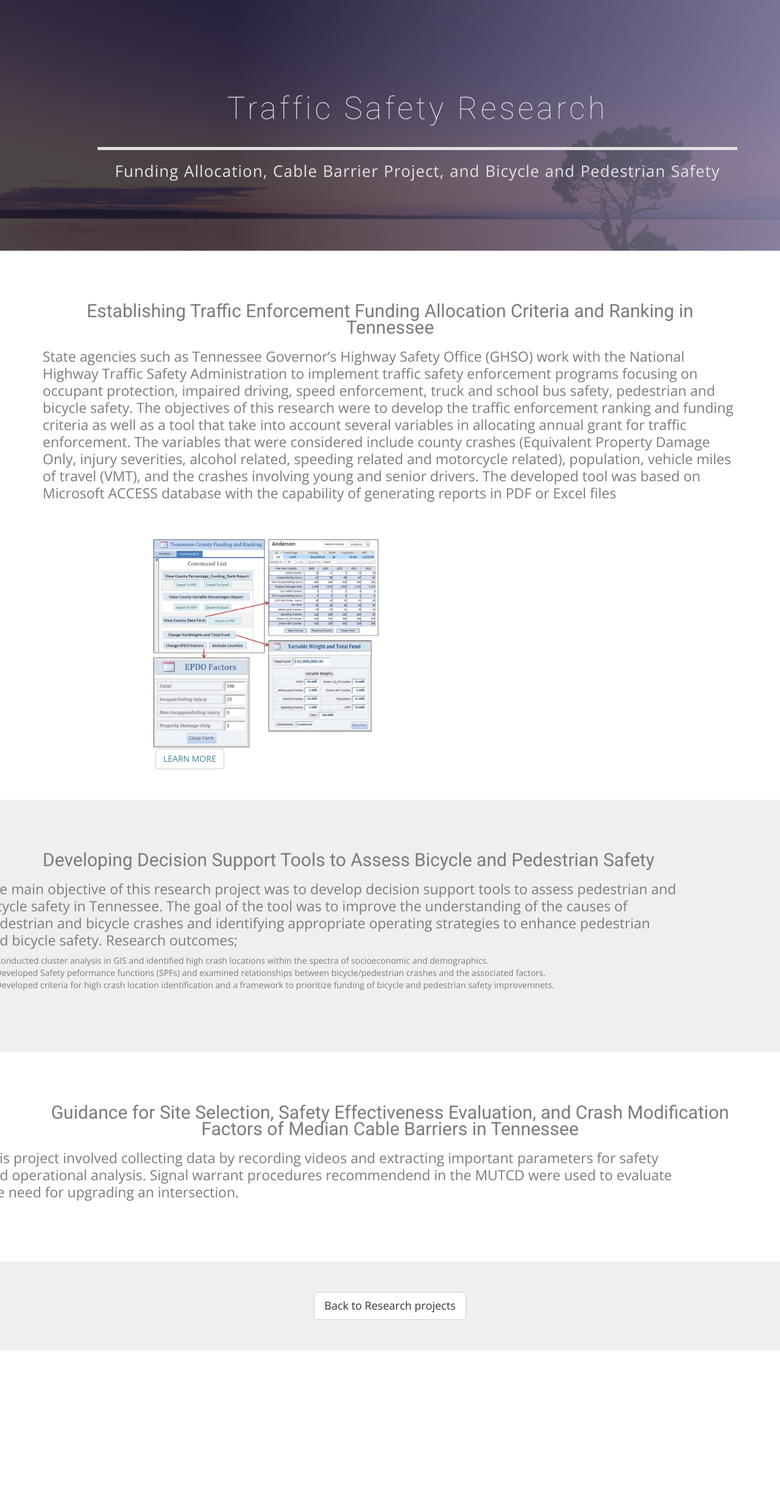
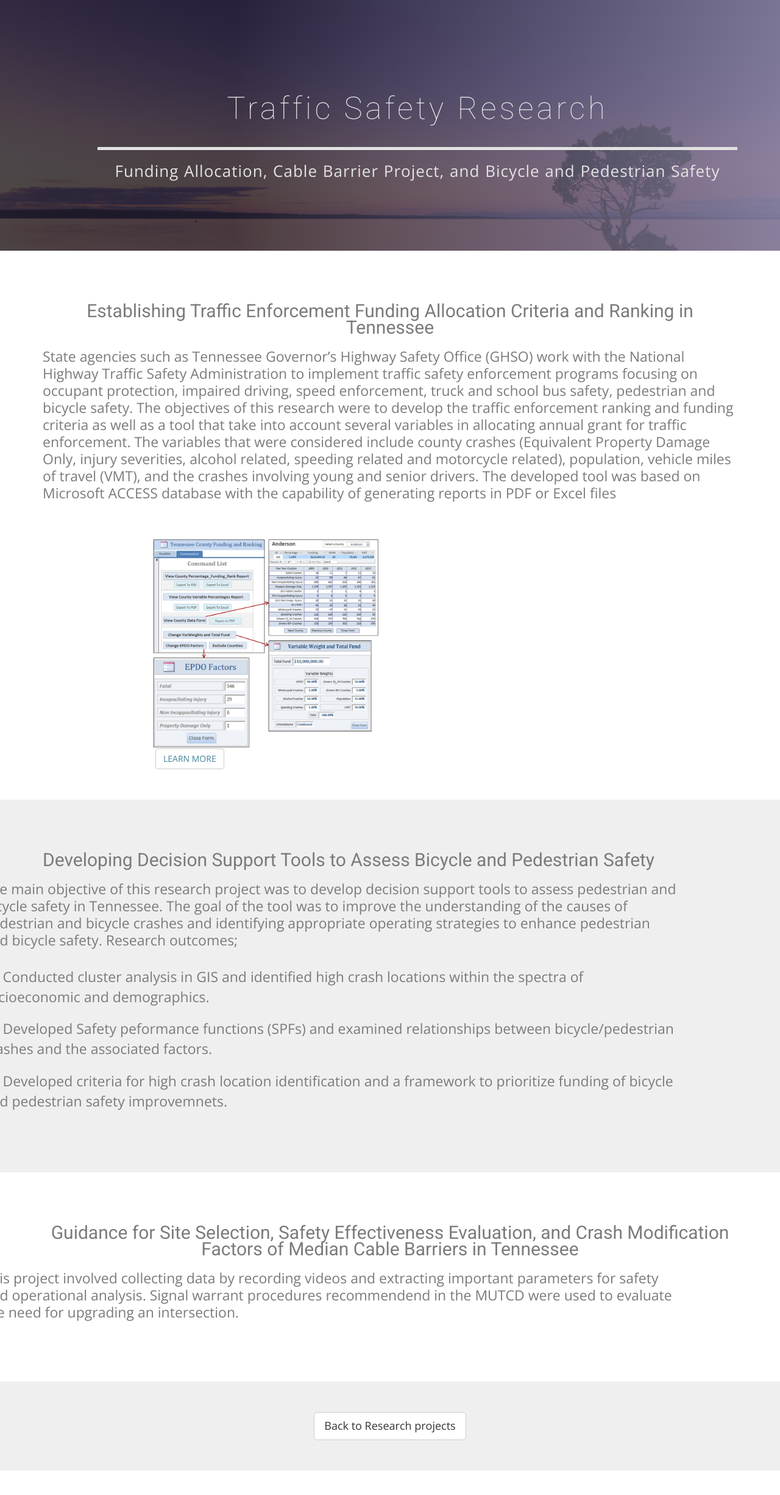
Before and after one commit to ekidando/Emma, a Jekyll site: the page built from safety.html, in a window 1280 px wide. Shown: the whole page at 61% size. Built offline with Jekyll 4.4.1, drawn with Linux system fonts in a browser that asks for light colours; nearby versions of some CDN libraries; some web fonts are replaced; before the commit the page ends 2254 px from its top, so only the background shows below that.

Commit message:
Update reserc.css

```diff
--- a/css/reserc.css
+++ b/css/reserc.css
@@ -35,6 +35,10 @@
   padding-top: 20px;
   font-size: 23px;
 }
+#introresear .block li {
+  padding-top: 20px;
+  font-size: 23px;
+}
 
 #introresear .block a {
   color: #45839b;
```
